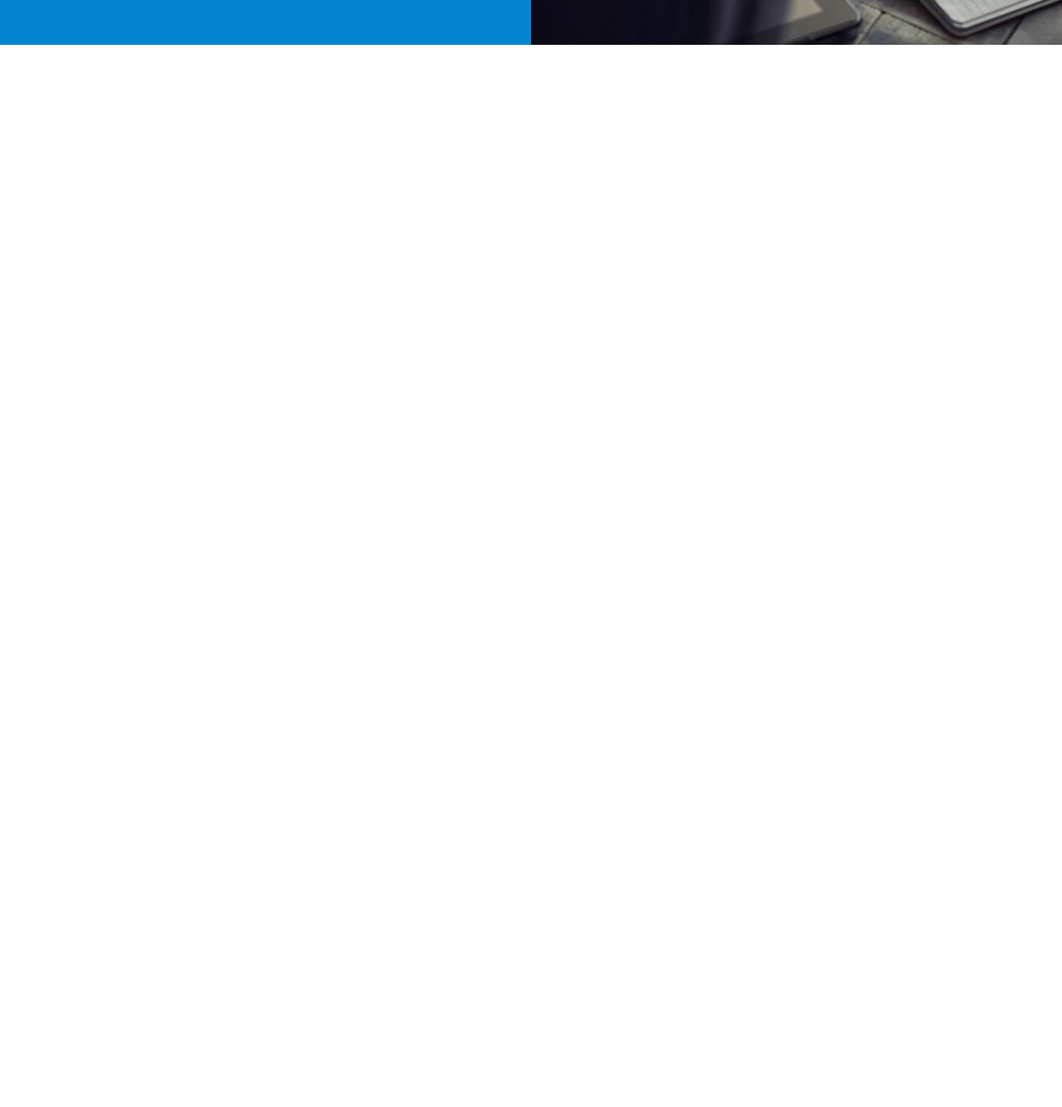
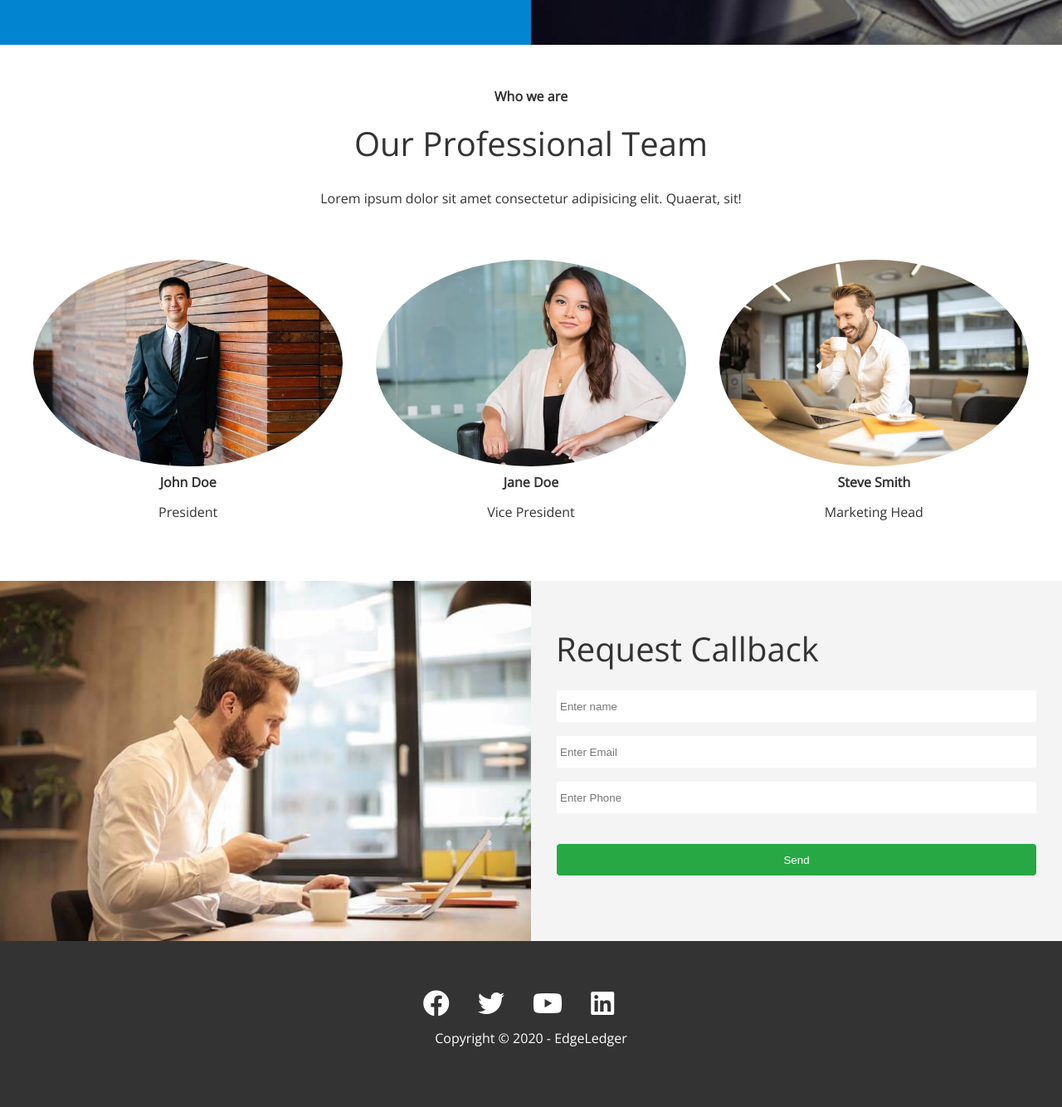
Before and after one commit to shailly01/EdgeLedger, a plain HTML site: page index.html in a window 1280 px wide. Shown: the part 2675-4009 px from the top of the page at 83% size. Before the commit the page ends 2736 px from the top, so only its background shows below. Drawn offline with nearby package versions, Linux system fonts and the light colour scheme.

Commit message:
Complete Base of website

```diff
--- a/css/style.css
+++ b/css/style.css
@@ -134,3 +134,59 @@ img {
 .cases img:hover {
 	opacity: 0.7;
 }
+
+.team img {
+	border-radius: 50%;
+}
+
+/* Callback Form */
+.callback-form {
+	width: 100%;
+	padding: 20px 0;
+}
+
+.callback-form label {
+	display: block;
+	margin-bottom: 5px;
+}
+
+.callback-form .form-control {
+	margin-bottom: 15px;
+}
+
+.callback-form input {
+	width: 100%;
+	padding: 4px;
+	height: 40px;
+	border: #f5f5f5 1px solid;
+}
+.callback-form input:focus {
+	outline-color: #28a745;
+}
+.callback-form .btn {
+	padding: 12px 0;
+	margin-top: 20px;
+}
+
+/* Footer */
+
+.footer {
+	display: flex;
+	flex-direction: column;
+	align-items: center;
+	justify-content: center;
+	text-align: center;
+	height: 200px;
+}
+
+.footer a {
+	color: #fff;
+}
+
+.footer a:hover {
+	color: #28a745;
+}
+
+.footer .social > * {
+	margin-right: 30px;
+}
--- a/index.html
+++ b/index.html
@@ -163,6 +163,91 @@
 					</div>
 				</div>
 			</section>
+
+			<!-- Teams -->
+			<section id="team" class="team section-padding">
+				<header class="section-header">
+					<h4>Who we are</h4>
+					<h2>Our Professional Team</h2>
+					<p>
+						Lorem ipsum dolor sit amet consectetur adipisicing elit. Quaerat,
+						sit!
+					</p>
+				</header>
+				<div class="flex-items">
+					<div>
+						<img src="images/team/person1.jpg" alt="" />
+						<h4>John Doe</h4>
+						<p>President</p>
+					</div>
+					<div>
+						<img src="images/team/person2.jpg" alt="" />
+						<h4>Jane Doe</h4>
+						<p>Vice President</p>
+					</div>
+					<div>
+						<img src="images/team/person3.jpg" alt="" />
+						<h4>Steve Smith</h4>
+						<p>Marketing Head</p>
+					</div>
+				</div>
+			</section>
+
+			<!-- Contact -->
+			<section id="contact" class="contact flex-columns">
+				<div class="row">
+					<div class="column">
+						<div class="column-1">
+							<img src="images/home/contact.jpg" alt="" />
+						</div>
+					</div>
+
+					<div class="column">
+						<div class="column-2 bg-light">
+							<h2>Request Callback</h2>
+							<form action="" class="callback-form">
+								<div class="form-control">
+									<label for="name"></label>
+									<input
+										type="text"
+										id="name"
+										name="name"
+										placeholder="Enter name"
+									/>
+								</div>
+								<div class="form-control">
+									<label for="email"></label>
+									<input
+										type="email"
+										id="email"
+										name="email"
+										placeholder="Enter Email"
+									/>
+								</div>
+								<div class="form-control">
+									<label for="phone"></label>
+									<input
+										type="text"
+										id="phone"
+										name="phone"
+										placeholder="Enter Phone"
+									/>
+								</div>
+								<input type="submit" value="Send" id="submit" class="btn" />
+							</form>
+						</div>
+					</div>
+				</div>
+			</section>
 		</main>
+		<footer class="footer bg-dark">
+			<div class="social">
+				<a href=""><i class="fab fa-facebook fa-2x"></i></a>
+				<a href=""><i class="fab fa-twitter fa-2x"></i></a>
+				<a href=""><i class="fab fa-youtube fa-2x"></i></a>
+				<a href=""><i class="fab fa-linkedin fa-2x"></i></a>
+			</div>
+			<p>Copyright &copy; 2020 - EdgeLedger</p>
+		</footer>
 	</body>
 </html>
```
